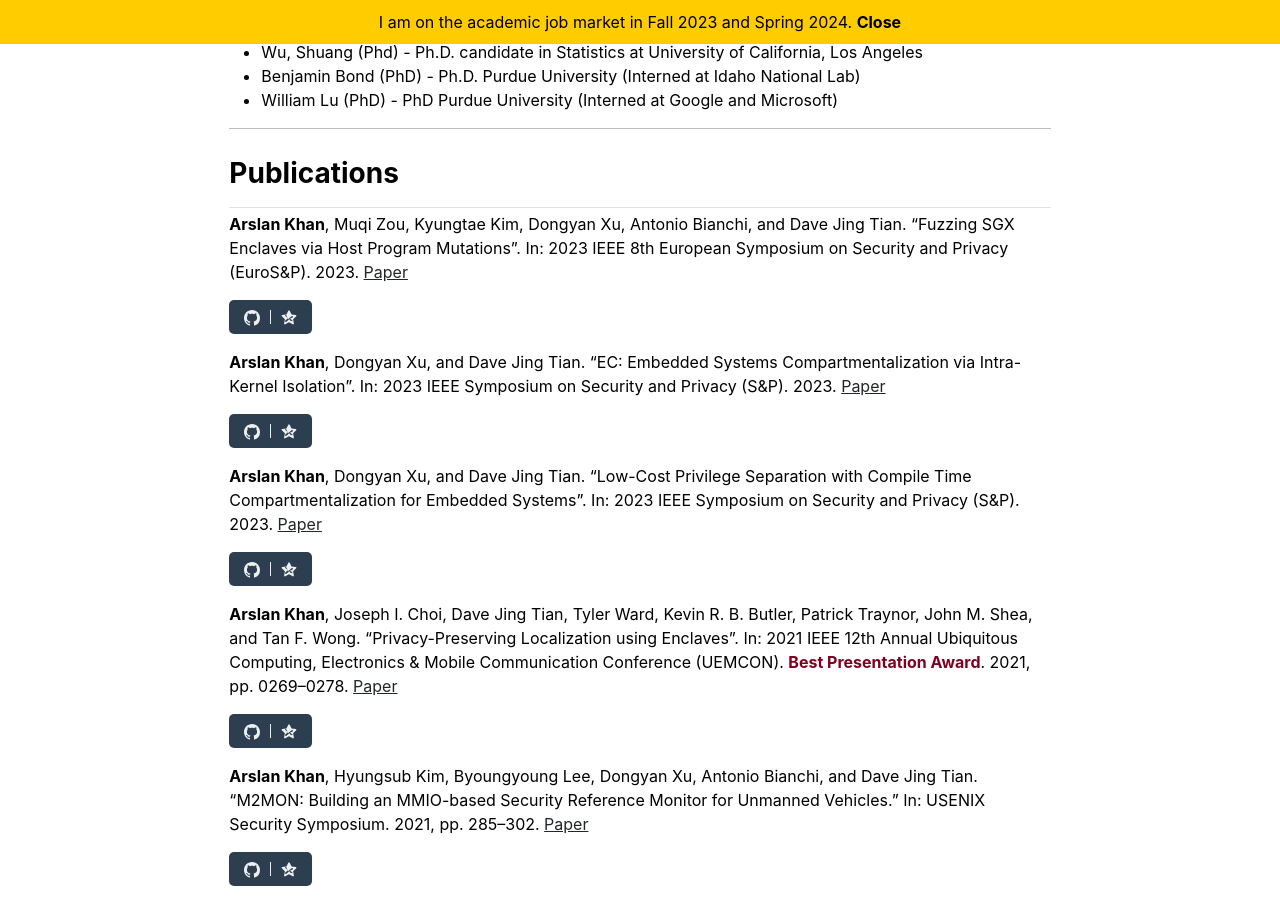
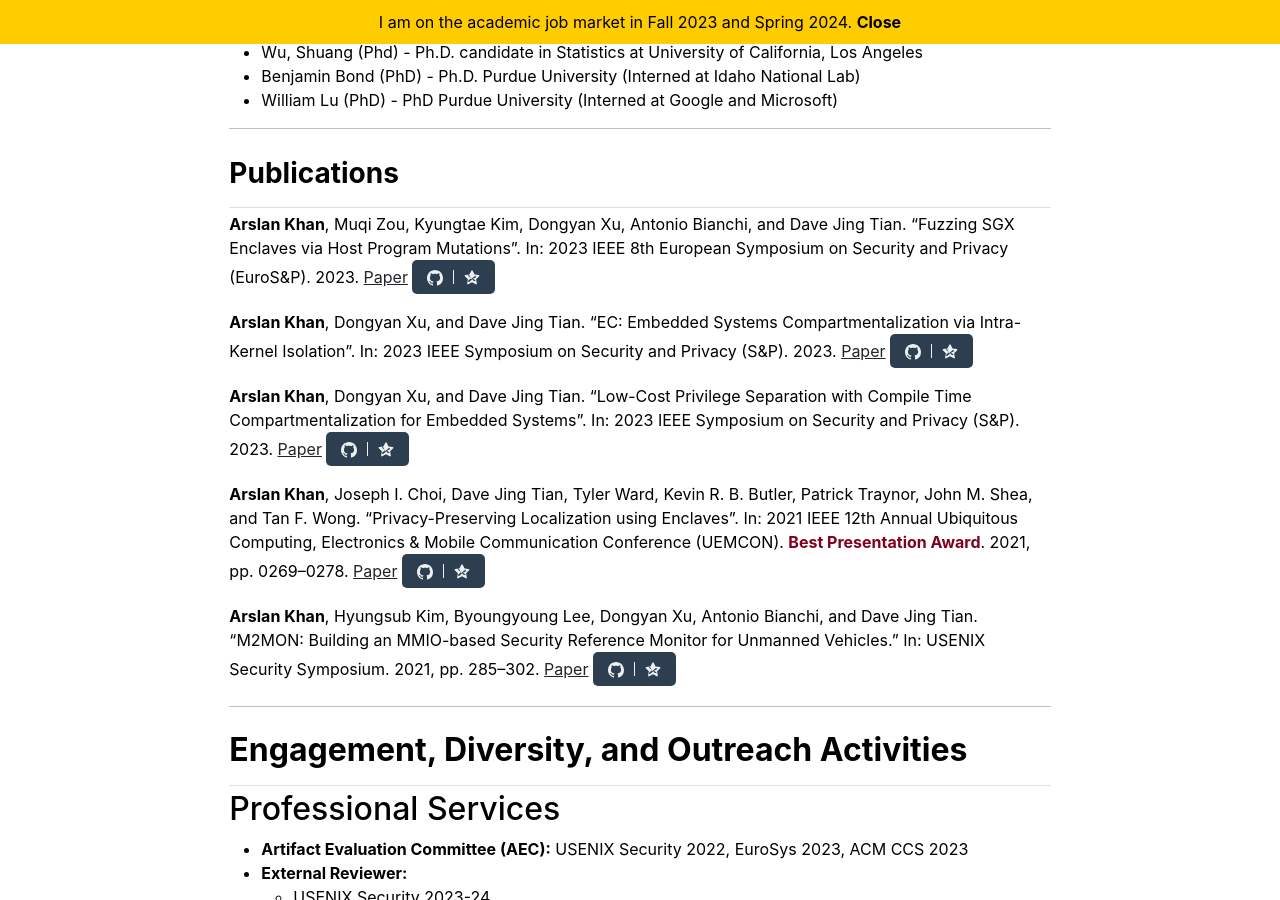
Before and after one commit to Arslan8/arslan8.github.io, a Jekyll site: the page built from index.md, in a window 1280 px wide and 900 px high, scrolled down 2035 px. Built offline with Jekyll 4.4.1, drawn with Linux system fonts in a browser that asks for light colours.

Commit message:
Adding code on first page

```diff
--- a/_includes/publications.html
+++ b/_includes/publications.html
@@ -3,7 +3,7 @@
     <h3 class="fw-bold border-bottom pb-3 mt-4 mb-1">Publications</h3>
     {% if page.title == "Home" %}
       {% for item in site.data.publications.featured %}
-        <p>{{ item.name }}</p>
+        <p>{{ item.name }}
 	<a href="{{ item.code }}" id="repoAccessButton" target="_blank">
     <span class="icon"><svg class="octicon octicon-mark-github" viewBox="0 0 16 16" width="16" height="16" aria-hidden="true" fill="#ecf0f1"><path fill-rule="evenodd" d="M8 0C3.58 0 0 3.58 0 8c0 3.54 2.29 6.53 5.47 7.59.4.07.55-.17.55-.38 0-.19-.01-.82-.01-1.49-2.01.37-2.53-.49-2.69-.94-.09-.23-.48-.94-.82-1.13-.28-.15-.68-.52-.01-.53.63-.01 1.08.58 1.23.82.72 1.21 1.87.87 2.33.66.07-.52.28-.87.51-1.07-1.78-.20-3.64-.89-3.64-3.95 0-.87.31-1.59.82-2.15-.08-.20-.36-1.02.08-2.12 0 0 .67-.21 2.20.82.64-.18 1.32-.27 2-.27.68 0 1.36.09 2 .27 1.53-1.04 2.20-.82 2.20-.82.44 1.10.16 1.92.08 2.12.51.56.82 1.27.82 2.15 0 3.07-1.87 3.75-3.65 3.95.29.25.54.73.54 1.48 0 1.07-.01 1.93-.01 2.20 0 .21.15.46.55.38A8.013 8.013 0 0 0 16 8c0-4.42-3.58-8-8-8z"></path></svg></span>
     <span class="separator"></span>
```
